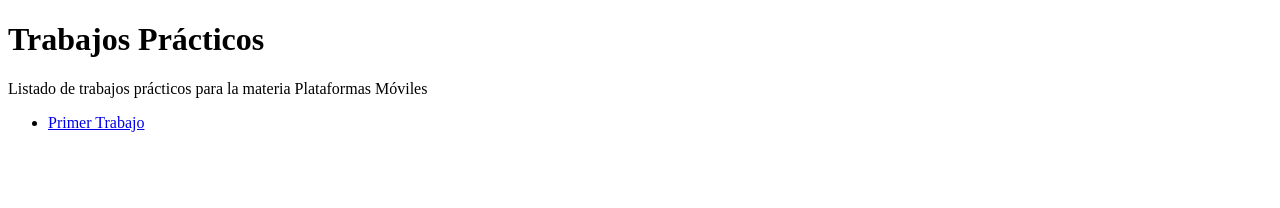
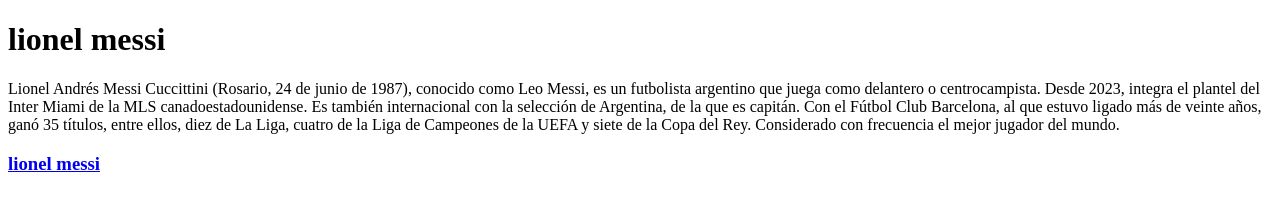
Before and after one commit to lionelParedes1/Plataformas-moviles-entregas, a plain HTML site: page index.html in a window 1280 px wide. Drawn offline with Linux system fonts and the light colour scheme.

Commit message:
Add files via upload

```diff
--- a/index.html
+++ b/index.html
@@ -1,13 +1,16 @@
 <!DOCTYPE html>
 <html>
-   <head>
-      <title>Hola Mundo!</title>
-   </head>
-   <body>
-     <h1>Trabajos Prácticos</h1>
-     <p>Listado de trabajos prácticos para la materia Plataformas Móviles</p>
-     <ul>
-       <li><a href="tp-1/">Primer Trabajo</a></li>
-     </ul>
-   </body>
+<head>
+    <title>Título del sitio</title>
+    <!--Aquí suele haber enlaces a elementos externos-->
+</head>
+<body>
+    <h1>lionel messi</h1>
+    <p>
+Lionel Andrés Messi Cuccittini (Rosario, 24 de junio de 1987), conocido como Leo Messi, es un futbolista argentino que juega como delantero o centrocampista. Desde 2023, integra el plantel del Inter Miami de la MLS canadoestadounidense. Es también internacional con la selección de Argentina, de la que es capitán.
+Con el Fútbol Club Barcelona, al que estuvo ligado más de veinte años, ganó 35 títulos, entre ellos, diez de La Liga, cuatro de la Liga de Campeones de la UEFA y siete de la Copa del Rey.
+Considerado con frecuencia el mejor jugador del mundo.
+    </p>
+    <a href="https://es.wikipedia.org/wiki/Lionel_Messi"><h3>lionel messi</h3></a>
+</body>
 </html>
```
